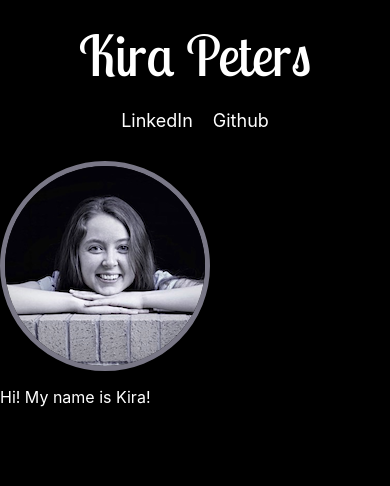
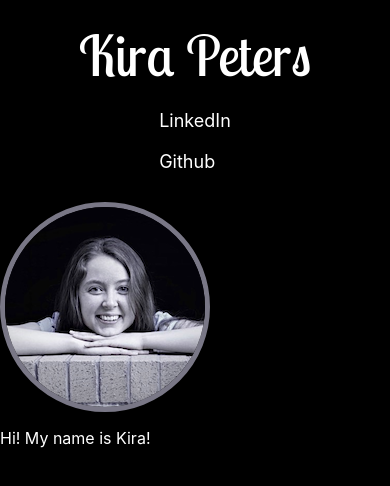
Before and after one commit to kirapeters/kirapeters.github.io, a React (Create React App) app: page / in a window 390 px wide. Shown: the top 486 px of the page. Built offline with nearby package versions, Linux system fonts and the light colour scheme.

Commit message:
prep for module css

```diff
--- a/src/App.css
+++ b/src/App.css
@@ -1,4 +1,37 @@
+/* Global Styles! */
 * {
   background-color: #000;
   color: #fff;
 }
+
+/*** HOVERING *** styling (that can't be fit into module css) */
+nav > a:hover {
+  text-decoration: none;
+  color: rgb(94, 91, 105);
+}
+
+/* LOGO styling */
+/* remove default styles from default button */
+.logo {
+  font-size: 100%;
+  font-family: 'Lobster Two', Georgia, 'Times New Roman', Times, serif;
+  border: 0;
+  padding: 0;
+  color: #fff;
+  font-size: 3.5em;
+}
+
+.logo:hover,
+.logo:focus {
+  color: rgb(94, 91, 105);
+  cursor: pointer;
+}
+
+.logo:focus {
+  outline: 1px solid #fff;
+  outline-offset: -4px;
+}
+
+.logo:active {
+  transform: scale(0.99);
+}
--- a/src/components/Header.css
+++ b/src/components/Header.css
@@ -1,9 +1,9 @@
-header {
+.header {
     overflow: hidden;
     padding: 20px 10px;
 }
 
-header a {
+.nav-link {
     float: left;
     padding: 10px;
     text-decoration: none;
@@ -11,58 +11,28 @@ header a {
     text-align: center;
 }
 
-a:hover {
-    text-decoration: none;
-    color: rgb(94, 91, 105);
-}
-
 .home-button {
     float: left;
 }
 
-.nav-links {
+.navbar {
     margin-top: 10px;
     float: right;
 }
 
-/* remove default styles */
-button {
-    font-size: 100%;
-    font-family: 'Lobster Two', Georgia, 'Times New Roman', Times, serif;
-    border: 0;
-    padding: 0;
-    color: #fff;
-    font-size: 3.5em;
-}
-
-/* button custom styles */
-button:hover,
-button:focus {
-    color: rgb(94, 91, 105);
-    cursor: pointer;
-}
-
-button:focus {
-    outline: 1px solid #fff;
-    outline-offset: -4px;
-}
-
-button:active {
-    transform: scale(0.99);
-}
-
+/* classes assigned to media queries will work with modules here */
 @media screen and (max-width: 500px) {
-    .header a {
+    .nav-link {
       float: none;
       display: block;
       text-align: left;
     }
 
-    .nav-links {
+    .navbar {
       float: none;
     }
 
-    header {
+    .header {
         display: flex;
         flex-direction: column;
         align-items: center;
--- a/src/components/Header.js
+++ b/src/components/Header.js
@@ -3,13 +3,13 @@ import './Header.css';
 // todo: add an active class to the tab that is active
 function Header() {
   return (
-    <header>
+    <header className="header">
       <div className="home-button">
-        <button>Kira Peters</button>
+        <button className="logo">Kira Peters</button>
       </div>
-      <nav className="nav-links">
-        <a href="www.linkedin.com/in/kira-peters01">LinkedIn</a>
-        <a href="https://github.com/kirapeters">Github</a>
+      <nav className="navbar">
+        <a className="nav-link" href="www.linkedin.com/in/kira-peters01">LinkedIn</a>
+        <a className="nav-link" href="https://github.com/kirapeters">Github</a>
       </nav>
     </header>
   );
```
